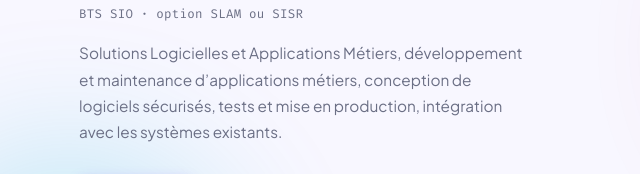
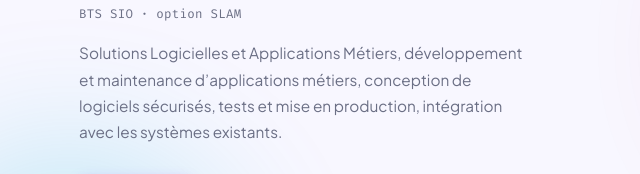
Before and after one commit to cveillard/cveillard.github.io, a plain HTML site: page index.html in a window 1280 px wide. Shown: the part 370-544 px from the top of the page, 31-671 px from the left. Drawn offline with Linux system fonts and the light colour scheme.

Commit message:
Add files via upload

```diff
--- a/index.html
+++ b/index.html
@@ -39,7 +39,7 @@
       <!-- ✏️ Votre prénom et nom -->
       <h1>Callaghan <span class="hl">VEILLARD</span></h1>
       <!-- ✏️ Votre option -->
-      <p class="hero-role">BTS SIO · option <span class="opt">SLAM ou SISR</span></p>
+      <p class="hero-role">BTS SIO · option <span class="opt">SLAM</span></p>
       <!-- ✏️ Votre accroche personnelle (1-2 phrases) -->
       <p class="hero-sub">
         <span class="opt">Solutions Logicielles et Applications Métiers</span>,
```
